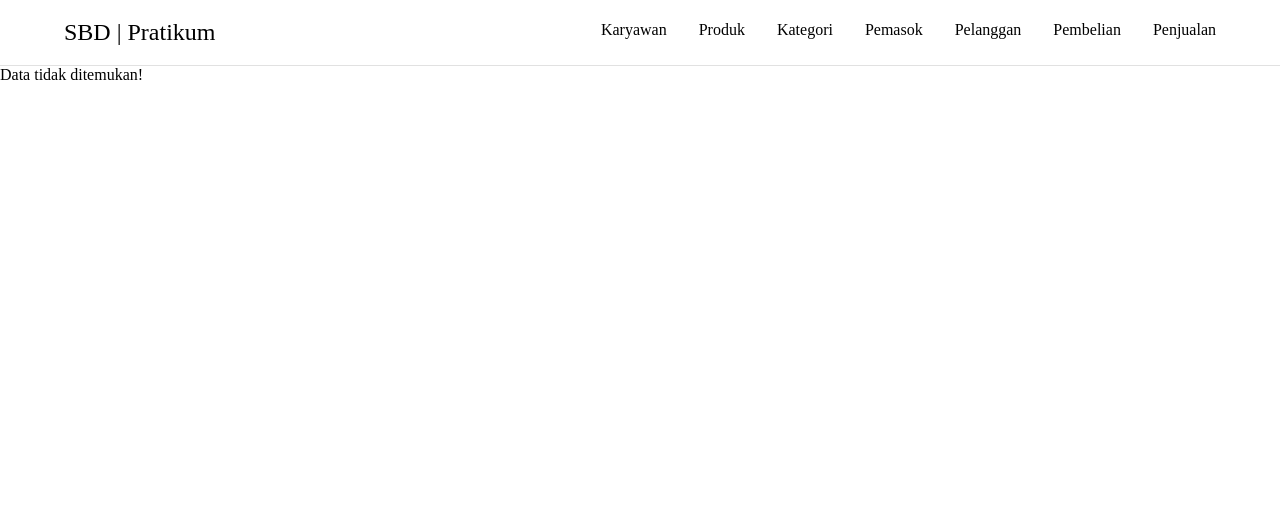
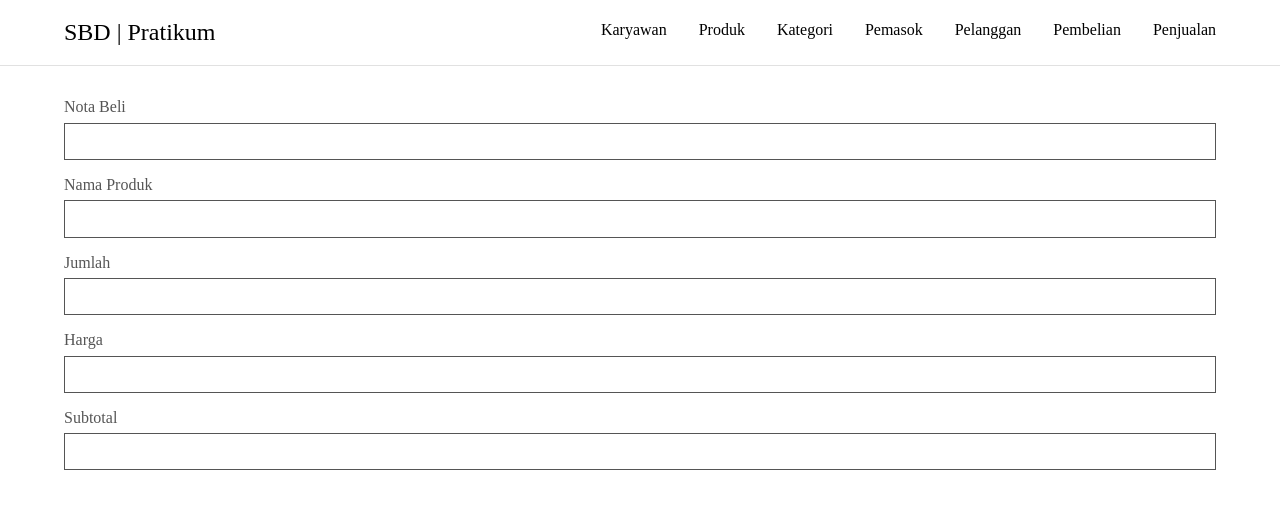
Before and after one commit to hiIgooTgar/sistem_basis_data_pratikum, a PHP site: page /src/show_detailbeli.php?notabeli=1 in a window 1280 px wide. Shown: the top 517 px of the page. Run offline with PHP 8.4, Linux system fonts and the light colour scheme; data that the repository does not hold is empty.

Commit message:
SBD | Pratikum Update

```diff
--- a/pratikum_2/src/pembelian.php
+++ b/pratikum_2/src/pembelian.php
@@ -23,6 +23,7 @@ include "../components/navbar_inside.php"
         $query = mysqli_query($connect, "SELECT tbpembelian.*, tbkaryawan.namakaryawan, tbpemasok.namapemasok FROM tbpembelian
         INNER JOIN tbkaryawan ON tbkaryawan.idkaryawan = tbpembelian.idkaryawan
         INNER JOIN tbpemasok ON tbpembelian.idpemasok = tbpemasok.idpemasok");
+
         $check = mysqli_num_rows($query);
         if($check == 0) {
             echo "
--- a/pratikum_2/src/show_detailbeli.php
+++ b/pratikum_2/src/show_detailbeli.php
@@ -7,15 +7,43 @@ include "../components/navbar_inside.php";
 
 $notabeli = $_GET['notabeli'];
 
-$query = "SELECT * FROM tbpembelian WHERE notabeli = $notabeli";
+if(!isset($notabeli)) {
+    echo"<script>alert('Data tidak ditemukan!');</script>";
+}
+
+$query = "SELECT tbpembelian.notabeli, tbdetailbeli.* FROM tbpembelian
+INNER JOIN tbdetailbeli ON tbpembelian.notabeli = tbdetailbeli.notabeli";
 $sql = mysqli_query($connect, $query);
 $fetchData = mysqli_fetch_assoc($sql);
 
-if(mysqli_num_rows($sql) < 1) {
+if(mysqli_num_rows($sql) > 1) {
     die("Data tidak ditemukan!");
 }
 
 ?>
+
+<div class="container">
+    <div class="form-group">
+        <label for="notabeli" class="form-label">Nota Beli</label>
+        <input type="text" name="notabeli" value="<?= $fetchData['notabeli'] ?>" readonly id="notabeli" class="form-control">
+    </div>
+    <div class="form-group">
+        <label for="idproduk" class="form-label">Nama Produk</label>
+        <input type="text" value="<?= $fetchData['idproduk'] ?>" name="idproduk" readonly id="idproduk" class="form-control">
+    </div>
+    <div class="form-group">
+        <label for="jumlah" class="form-label">Jumlah</label>
+        <input type="text" name="jumlah" readonly id="jumlah" class="form-control">
+    </div>
+    <div class="form-group">
+        <label for="harga" class="form-label">Harga</label>
+        <input type="text" name="harga" readonly id="harga" class="form-control">
+    </div>
+    <div class="form-group">
+        <label for="subtotal" class="form-label">Subtotal</label>
+        <input type="text" name="subtotal" readonly id="subtotal" class="form-control">
+    </div>
+</div>
 
 <?php
 
```
